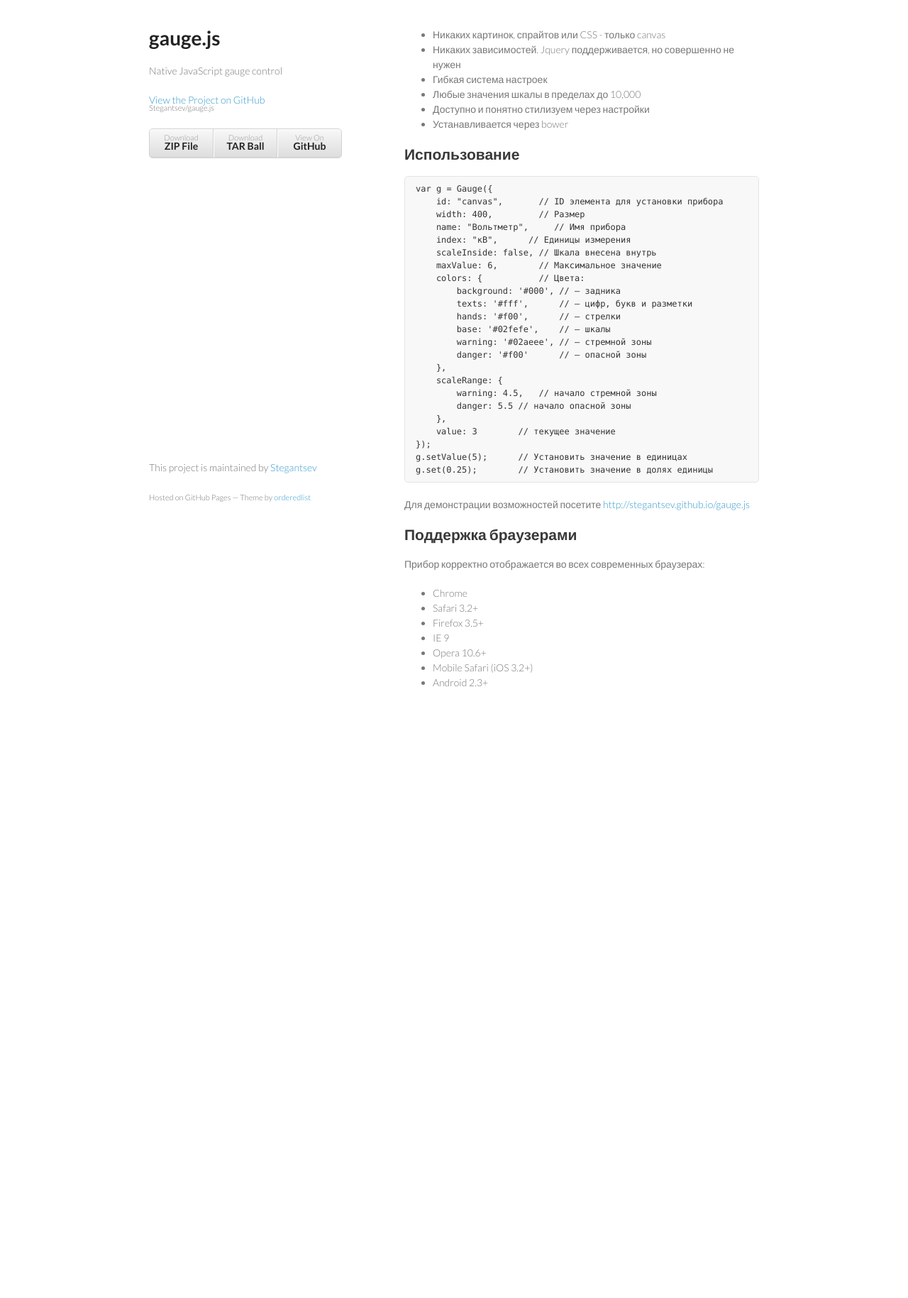
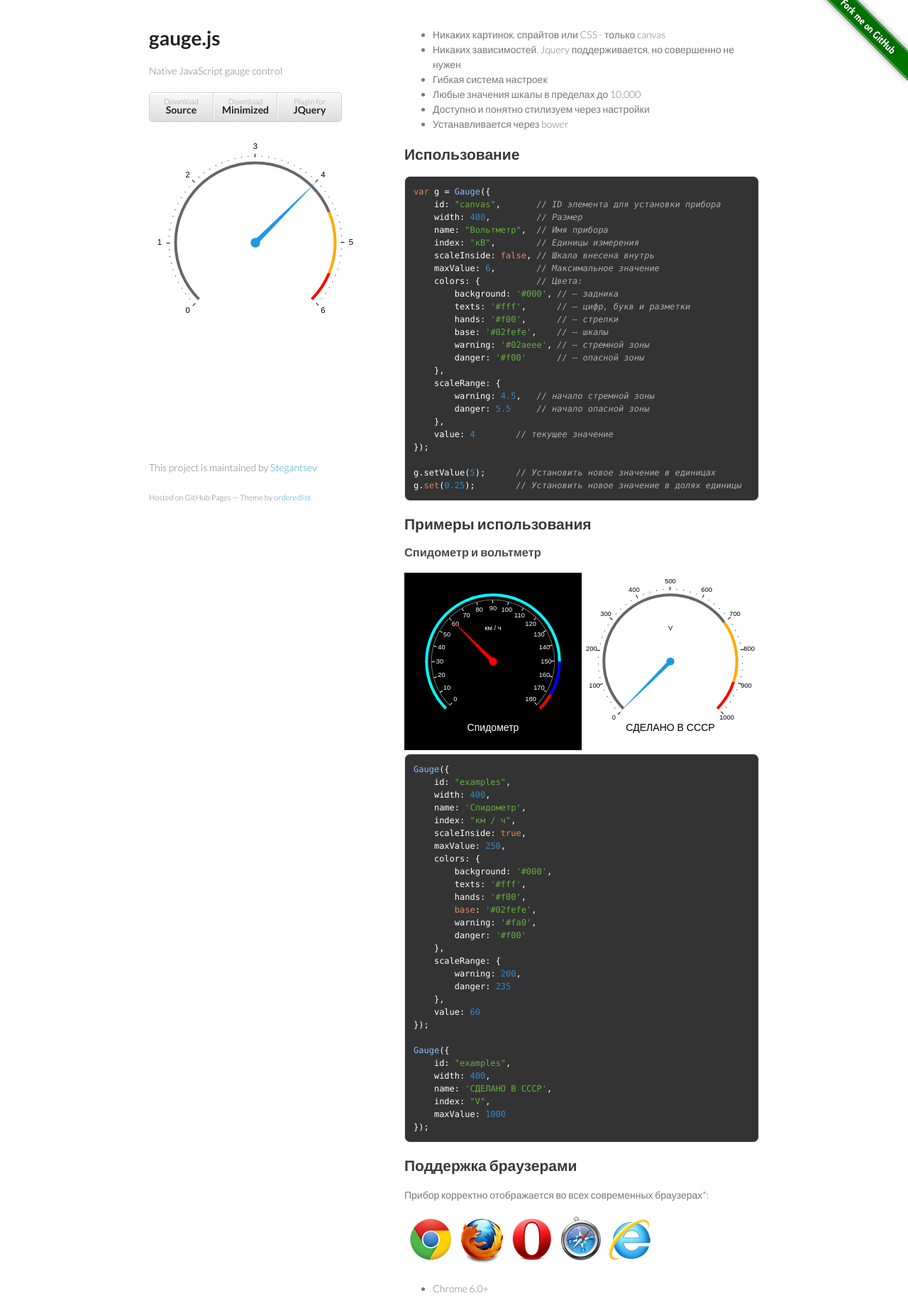
Before and after one commit to Stegantsev/gauge.js, a website: page index.html in a window 1280 px wide. Shown: the part 20-1849 px from the top of the page at 71% size. Before the commit the page ends 1062 px from the top, so only its background shows below. Drawn offline with Linux system fonts and the light colour scheme.

Commit message:
asdfscascasjb hgvuuyg

```diff
--- /dev/null
+++ b/assets/prettify.css
@@ -0,0 +1,49 @@
+/* Pretty printing styles. Used with prettify.js. */
+/* Vim sunburst theme by David Leibovic */
+
+pre .str, code .str { color: #65B042; } /* string  - green */
+pre .kwd, code .kwd { color: #E28964; } /* keyword - dark pink */
+pre .com, code .com { color: #AEAEAE; font-style: italic; } /* comment - gray */
+pre .typ, code .typ { color: #89bdff; } /* type - light blue */
+pre .lit, code .lit { color: #3387CC; } /* literal - blue */
+pre .pun, code .pun { color: #fff; } /* punctuation - white */
+pre .pln, code .pln { color: #fff; } /* plaintext - white */
+pre .tag, code .tag { color: #89bdff; } /* html/xml tag    - light blue */
+pre .atn, code .atn { color: #bdb76b; } /* html/xml attribute name  - khaki */
+pre .atv, code .atv { color: #65B042; } /* html/xml attribute value - green */
+pre .dec, code .dec { color: #3387CC; } /* decimal - blue */
+
+pre.prettyprint, code.prettyprint {
+	background-color: #333;
+	-moz-border-radius: 8px;
+	-webkit-border-radius: 8px;
+	-o-border-radius: 8px;
+	-ms-border-radius: 8px;
+	-khtml-border-radius: 8px;
+	border-radius: 8px;
+}
+
+pre.prettyprint {
+	padding: 1em;
+	white-space: pre-wrap;
+}
+
+
+/* Specify class=linenums on a pre to get line numbering */
+ol.linenums { margin-top: 0; margin-bottom: 0; color: #AEAEAE; } /* IE indents via margin-left */
+li.L0,li.L1,li.L2,li.L3,li.L5,li.L6,li.L7,li.L8 { list-style-type: none }
+/* Alternate shading for lines */
+li.L1,li.L3,li.L5,li.L7,li.L9 { }
+
+@media print {
+  pre .str, code .str { color: #060; }
+  pre .kwd, code .kwd { color: #006; font-weight: bold; }
+  pre .com, code .com { color: #600; font-style: italic; }
+  pre .typ, code .typ { color: #404; font-weight: bold; }
+  pre .lit, code .lit { color: #044; }
+  pre .pun, code .pun { color: #440; }
+  pre .pln, code .pln { color: #000; }
+  pre .tag, code .tag { color: #006; font-weight: bold; }
+  pre .atn, code .atn { color: #404; }
+  pre .atv, code .atv { color: #060; }
+}
--- a/stylesheets/styles.css
+++ b/assets/styles.css
@@ -253,3 +253,11 @@
     color:#444;
   }
 }
+
+.red {color: #f00;}
+
+#ribbon {
+    position: fixed; top: 0; right: 0;
+    width: 149px; height: 149px;
+    background: url('ribbon.png');
+}
--- a/index.html
+++ b/index.html
@@ -1,12 +1,14 @@
 <!doctype html>
 <html>
     <head>
-    <meta charset="utf-8">
-    <meta http-equiv="X-UA-Compatible" content="chrome=1">
-    <title>gauge.js by Stegantsev</title>
+        <meta charset="utf-8"/>
+        <meta http-equiv="X-UA-Compatible" content="chrome=1"/>
+        <title>Gauge.js</title>
 
-    <link rel="stylesheet" href="stylesheets/styles.css">
-    <link rel="stylesheet" href="stylesheets/pygment_trac.css">
+        <link rel="stylesheet" href="assets/styles.css"/>
+        <link rel="stylesheet" href="assets/pygment_trac.css"/>
+        <link href="assets/prettify.css" type="text/css" rel="stylesheet">
+
         <meta name="viewport" content="width=device-width, initial-scale=1, user-scalable=no">
         <!--[if lt IE 9]>
             <script src="//html5shiv.googlecode.com/svn/trunk/html5.js"></script>
@@ -14,19 +16,19 @@
     </head>
     <body>
         <div class="wrapper">
-      <header>
+            <header id="header">
                 <h1>gauge.js</h1>
                 <p>Native JavaScript gauge control</p>
 
-        <p class="view"><a href="https://github.com/Stegantsev/gauge.js">View the Project on GitHub <small>Stegantsev/gauge.js</small></a></p>
-
-
                 <ul>
-          <li><a href="https://github.com/Stegantsev/gauge.js/zipball/master">Download <strong>ZIP File</strong></a></li>
-          <li><a href="https://github.com/Stegantsev/gauge.js/tarball/master">Download <strong>TAR Ball</strong></a></li>
-          <li><a href="https://github.com/Stegantsev/gauge.js">View On <strong>GitHub</strong></a></li>
+                    <li><a href="dist/gauge.js">Download <strong>Source</strong></a></li>
+                    <li><a href="dist/gauge.min.js">Download <strong>Minimized</strong></a></li>
+                    <li><a href="dist/jquery.gauge.js">Plugin for <strong>JQuery</strong></a></li>
                 </ul>
             </header>
+
+            <a id="ribbon" href="http://github.com/stegantsev/gauge.js"></a>
+
             <section>
                 <ul>
                     <li>Никаких картинок, спрайтов или CSS - только canvas</li>
@@ -37,56 +39,141 @@
                     <li>Устанавливается через bower</li>
                 </ul>
 
-<h2>
-<a id="Использование" class="anchor" href="#%D0%98%D1%81%D0%BF%D0%BE%D0%BB%D1%8C%D0%B7%D0%BE%D0%B2%D0%B0%D0%BD%D0%B8%D0%B5" aria-hidden="true"><span class="octicon octicon-link"></span></a>Использование</h2>
+                <h2><a id="Использование" class="anchor" href="#%D0%98%D1%81%D0%BF%D0%BE%D0%BB%D1%8C%D0%B7%D0%BE%D0%B2%D0%B0%D0%BD%D0%B8%D0%B5" aria-hidden="true"><span class="octicon octicon-link"></span></a>Использование</h2>
 
-<div class="highlight highlight-javascript"><pre><span class="pl-k">var</span> g <span class="pl-k">=</span> Gauge({
-    id<span class="pl-k">:</span> <span class="pl-s"><span class="pl-pds">"</span>canvas<span class="pl-pds">"</span></span>,       <span class="pl-c">// ID элемента для установки прибора</span>
-    width<span class="pl-k">:</span> <span class="pl-c1">400</span>,         <span class="pl-c">// Размер</span>
-    name<span class="pl-k">:</span> <span class="pl-s"><span class="pl-pds">"</span>Вольтметр<span class="pl-pds">"</span></span>,     <span class="pl-c">// Имя прибора</span>
-    index<span class="pl-k">:</span> <span class="pl-s"><span class="pl-pds">"</span>кВ<span class="pl-pds">"</span></span>,      <span class="pl-c">// Единицы измерения</span>
-    scaleInside<span class="pl-k">:</span> <span class="pl-c1">false</span>, <span class="pl-c">// Шкала внесена внутрь</span>
-    maxValue<span class="pl-k">:</span> <span class="pl-c1">6</span>,        <span class="pl-c">// Максимальное значение    </span>
-    colors<span class="pl-k">:</span> {           <span class="pl-c">// Цвета:</span>
-        background<span class="pl-k">:</span> <span class="pl-s"><span class="pl-pds">'</span>#000<span class="pl-pds">'</span></span>, <span class="pl-c">// — задника</span>
-        texts<span class="pl-k">:</span> <span class="pl-s"><span class="pl-pds">'</span>#fff<span class="pl-pds">'</span></span>,      <span class="pl-c">// — цифр, букв и разметки</span>
-        hands<span class="pl-k">:</span> <span class="pl-s"><span class="pl-pds">'</span>#f00<span class="pl-pds">'</span></span>,      <span class="pl-c">// — стрелки       </span>
-        base<span class="pl-k">:</span> <span class="pl-s"><span class="pl-pds">'</span>#02fefe<span class="pl-pds">'</span></span>,    <span class="pl-c">// — шкалы</span>
-        warning<span class="pl-k">:</span> <span class="pl-s"><span class="pl-pds">'</span>#02aeee<span class="pl-pds">'</span></span>, <span class="pl-c">// — стремной зоны</span>
-        danger<span class="pl-k">:</span> <span class="pl-s"><span class="pl-pds">'</span>#f00<span class="pl-pds">'</span></span>      <span class="pl-c">// — опасной зоны</span>
+<pre class="prettyprint lang-js">
+var g = Gauge({
+    id: "canvas",       // ID элемента для установки прибора
+    width: 400,         // Размер
+    name: "Вольтметр",  // Имя прибора
+    index: "кВ",        // Единицы измерения
+    scaleInside: false, // Шкала внесена внутрь
+    maxValue: 6,        // Максимальное значение
+    colors: {           // Цвета:
+        background: '#000', // — задника
+        texts: '#fff',      // — цифр, букв и разметки
+        hands: '#f00',      // — стрелки
+        base: '#02fefe',    // — шкалы
+        warning: '#02aeee', // — стремной зоны
+        danger: '#f00'      // — опасной зоны
     },
-    scaleRange<span class="pl-k">:</span> {
-        warning<span class="pl-k">:</span> <span class="pl-c1">4.5</span>,   <span class="pl-c">// начало стремной зоны</span>
-        danger<span class="pl-k">:</span> <span class="pl-c1">5.5</span> <span class="pl-c">// начало опасной зоны</span>
+    scaleRange: {
+        warning: 4.5,   // начало стремной зоны
+        danger: 5.5     // начало опасной зоны
     },
-    value<span class="pl-k">:</span> <span class="pl-c1">3</span>        <span class="pl-c">// текущее значение</span>
+    value: 4        // текущее значение
 });
-g.setValue(<span class="pl-c1">5</span>);      <span class="pl-c">// Установить значение в единицах</span>
-g.set(<span class="pl-c1">0.25</span>);        <span class="pl-c">// Установить значение в долях единицы</span></pre></div>
 
-<p>Для демонстрации возможностей посетите <a href="http://stegantsev.github.io/gauge.js">http://stegantsev.github.io/gauge.js</a></p>
+g.setValue(5);      // Установить новое значение в единицах
+g.set(0.25);        // Установить новое значение в долях единицы</pre>
 
-<h2>
-<a id="Поддержка-браузерами" class="anchor" href="#%D0%9F%D0%BE%D0%B4%D0%B4%D0%B5%D1%80%D0%B6%D0%BA%D0%B0-%D0%B1%D1%80%D0%B0%D1%83%D0%B7%D0%B5%D1%80%D0%B0%D0%BC%D0%B8" aria-hidden="true"><span class="octicon octicon-link"></span></a>Поддержка браузерами</h2>
+                <h2>Примеры использования</h2>
 
-<p>Прибор корректно отображается во всех современных браузерах:</p>
+                <h3>Спидометр и вольтметр</h3>
+                <div id="examples"></div>
+                <pre class="prettyprint">
+Gauge({
+    id: "examples",
+    width: 400,
+    name: 'Спидометр',
+    index: "км / ч",
+    scaleInside: true,
+    maxValue: 250,
+    colors: {
+        background: '#000',
+        texts: '#fff',
+        hands: '#f00',
+        base: '#02fefe',
+        warning: '#fa0',
+        danger: '#f00'
+    },
+    scaleRange: {
+        warning: 200,
+        danger: 235
+    },
+    value: 60
+});
+
+Gauge({
+    id: "examples",
+    width: 400,
+    name: 'СДЕЛАНО В СССР',
+    index: "V",
+    maxValue: 1000
+});</pre>
+
+                <h2><a id="Поддержка-браузерами" class="anchor" href="#%D0%9F%D0%BE%D0%B4%D0%B4%D0%B5%D1%80%D0%B6%D0%BA%D0%B0-%D0%B1%D1%80%D0%B0%D1%83%D0%B7%D0%B5%D1%80%D0%B0%D0%BC%D0%B8" aria-hidden="true"><span class="octicon octicon-link"></span></a>Поддержка браузерами</h2>
+
+                <p>Прибор корректно отображается во всех современных браузерах<span class="red">*</span>:</p>
+
+                <p><img src="assets/browsers.png"/></p>
 
                 <ul>
-<li>Chrome</li>
+                    <li>Chrome 6.0+</li>
                     <li>Safari 3.2+</li>
                     <li>Firefox 3.5+</li>
                     <li>IE 9</li>
-<li>Opera 10.6+</li>
-<li>Mobile Safari (iOS 3.2+)</li>
-<li>Android 2.3+</li>
+                    <li>Opera 9.6+</li>
+                    <li>Mobile Safari (iOS 3.0+)</li>
+                    <li>Android 2.1+</li>
                 </ul>
+
+                <p><span class="red">*</span><small>Чисто теоритически ;) Я не проверял</small></p>
             </section>
             <footer>
                 <p>This project is maintained by <a href="https://github.com/Stegantsev">Stegantsev</a></p>
                 <p><small>Hosted on GitHub Pages &mdash; Theme by <a href="https://github.com/orderedlist">orderedlist</a></small></p>
             </footer>
         </div>
-    <script src="javascripts/scale.fix.js"></script>
+
+        <script type="text/javascript" src="dist/gauge.js"></script>
+        <script type="text/javascript" src="assets/prettify.js"></script>
+
+        <script>
+            prettyPrint();
+
+            Gauge({
+                id: "header",
+                //name: "Тахометр",
+                //index: "RPM x1000",
+                maxValue: 6,
+                scaleRange: {
+                    warning: 4.5,
+                    danger: 5.5
+                },
+                value: 4
+            });
+
+            Gauge({
+                id: "examples",
+                width: 250,
+                name: 'Спидометр',
+                index: "км / ч",
+                scaleInside: true,
+                maxValue: 180,
+                colors: {
+                    background: '#000',
+                    texts: '#fff',
+                    hands: '#f00',
+                    base: '#02fefe',
+                    warning: '#00f',
+                    danger: '#f00'
+                },
+                scaleRange: {
+                    warning: 150,
+                    danger: 170
+                },
+                value: 60
+            });
+            Gauge({
+                id: "examples",
+                width: 250,
+                name: 'СДЕЛАНО В СССР',
+                index: "V",
+                maxValue: 1000
+            });
+
+        </script>
 
   </body>
 </html>
--- a/javascripts/main.js
+++ /dev/null
@@ -1 +0,0 @@
-console.log('This would be the main JS file.');
--- a/javascripts/scale.fix.js
+++ /dev/null
@@ -1,17 +0,0 @@
-var metas = document.getElementsByTagName('meta');
-var i;
-if (navigator.userAgent.match(/iPhone/i)) {
-  for (i=0; i<metas.length; i++) {
-    if (metas[i].name == "viewport") {
-      metas[i].content = "width=device-width, minimum-scale=1.0, maximum-scale=1.0";
-    }
-  }
-  document.addEventListener("gesturestart", gestureStart, false);
-}
-function gestureStart() {
-  for (i=0; i<metas.length; i++) {
-    if (metas[i].name == "viewport") {
-      metas[i].content = "width=device-width, minimum-scale=0.25, maximum-scale=1.6";
-    }
-  }
-}
```
Also changed, not shown: bower.json (added, +17 -0 lines), assets/browsers.png (added), assets/prettify.js (added), assets/print.css (renamed from stylesheets/print.css), assets/pygment_trac.css (renamed from stylesheets/pygment_trac.css), assets/ribbon.png (added), assets/stylesheet.css (renamed from stylesheets/stylesheet.css), dist/gauge.js (added), dist/gauge.min.js (added), dist/jquery.gauge.js (added), favicon.ico (added), images/body-bg.png (deleted), images/highlight-bg.jpg (deleted), images/hr.png (deleted), 3 more files. Lines whose indentation alone changed are shown as unchanged.
